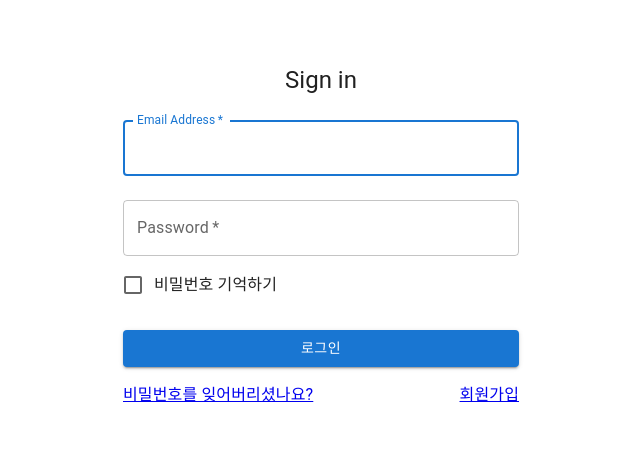
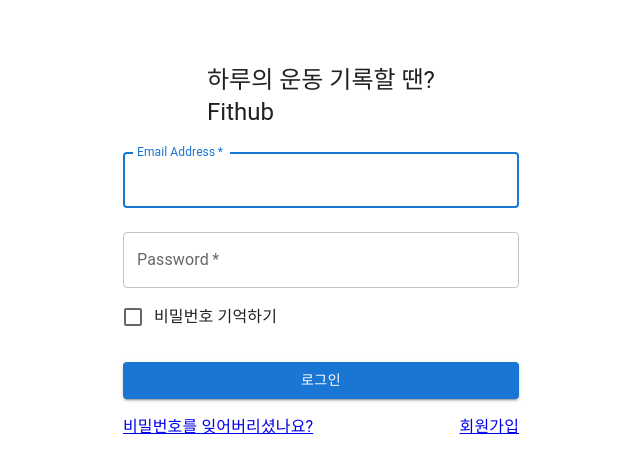
Before and after one commit to healthub/v1-frontend, a React (Create React App) app: page /login in a window 1280 px wide. Shown: the top 472 px of the page, without its empty margins (319-959 px from the left). Built offline with nearby package versions, Linux system fonts and the light colour scheme.

Commit message:
fix: "signin -> 하루의 운동을 기록할 땐? Fithub"

```diff
--- a/src/components/Login.jsx
+++ b/src/components/Login.jsx
@@ -58,7 +58,8 @@
           }}
         >
           <Typography component="h1" variant="h5">
-            Sign in
+            하루의 운동 기록할 땐?
+            <br /> Fithub
           </Typography>
           <Box
             component="form"
```
